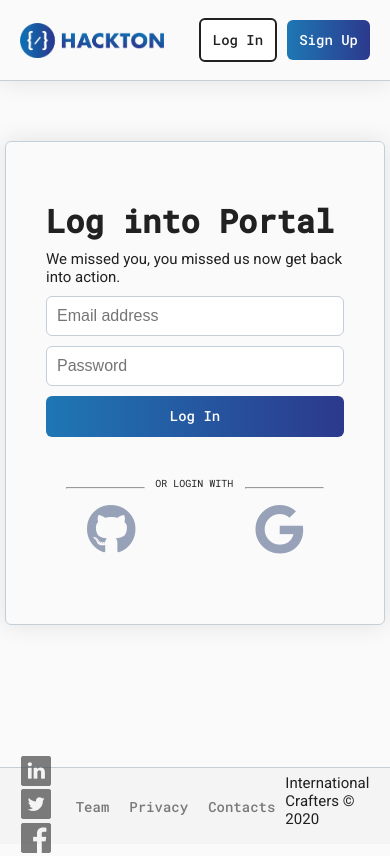
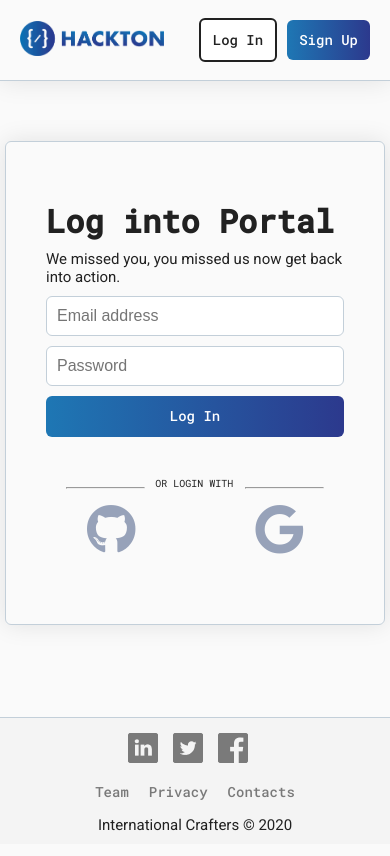
Before and after one commit to LABS-EU3/hackton-frontend, a React (Create React App) app: page /login in a window 390 px wide. Shown: the top 856 px of the page. Built offline with nearby package versions, Linux system fonts and the light colour scheme.

Commit message:
Add responsiveness to footer

```diff
--- a/src/components/atoms/FooterContainer.js
+++ b/src/components/atoms/FooterContainer.js
@@ -1,4 +1,5 @@
 import styled from "styled-components";
+import { media } from "../index";
 
 const FooterContainer = styled.div`
   width: 1152px;
@@ -8,6 +9,27 @@ const FooterContainer = styled.div`
   align-items: center;
   justify-content: space-between;
   padding: 0 45px;
+
+  @media ${media.tablet} {
+    padding: 0 20px;
+    height: 100%;
+    max-width: 768px;
+    flex-direction: column;
+
+    & > div {
+      margin: 15px 0 0 0;
+    }
+  }
+
+  @media ${media.mobile} {
+    padding: 0 15px;
+    width: 335px;
+    flex-direction: column;
+
+    & > div {
+      margin: 15px 0 0 0;
+    }
+  }
 `;
 
 export default FooterContainer;
--- a/src/components/atoms/WideFooter.js
+++ b/src/components/atoms/WideFooter.js
@@ -1,11 +1,15 @@
 import styled from "styled-components";
-import { Solid } from '../index';
+import { media, Solid } from '../index';
 
 const WideFooter = styled.div`
   display: flex;
   justify-content: center;
   border-top: 1px solid ${Solid.BORDER_GREY};
   background-color: ${Solid.GREY};
+
+  @media ${media.mobile} {
+    min-width: 335px;
+  }
 `;
 
 export default WideFooter;
--- a/src/components/atoms/WideHeader.js
+++ b/src/components/atoms/WideHeader.js
@@ -1,6 +1,5 @@
 import styled from "styled-components";
-import { Solid } from '../index';
-import { media } from '../index';
+import { media, Solid } from '../index';
 
 const WideHeader = styled.div`
   display: flex;
--- a/src/components/organisms/Header.js
+++ b/src/components/organisms/Header.js
@@ -1,15 +1,16 @@
-import React from 'react';
-
-import WideHeader from '../atoms/WideHeader';
-import HeaderContainer from '../atoms/HeaderContainer';
-import Logo from '../atoms/Logo';
-import PublicNav from '../molecules/PublicNav';
-
+import React from "react";
+import { Link } from "react-router-dom";
+import WideHeader from "../atoms/WideHeader";
+import HeaderContainer from "../atoms/HeaderContainer";
+import Logo from "../atoms/Logo";
+import PublicNav from "../molecules/PublicNav";
 
 const Header = () => (
   <WideHeader>
     <HeaderContainer>
-      <Logo />
+      <Link to="/">
+        <Logo />
+      </Link>
       <PublicNav />
     </HeaderContainer>
   </WideHeader>
```
